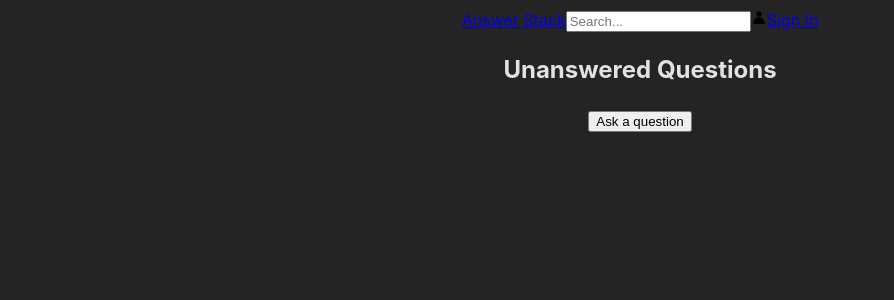
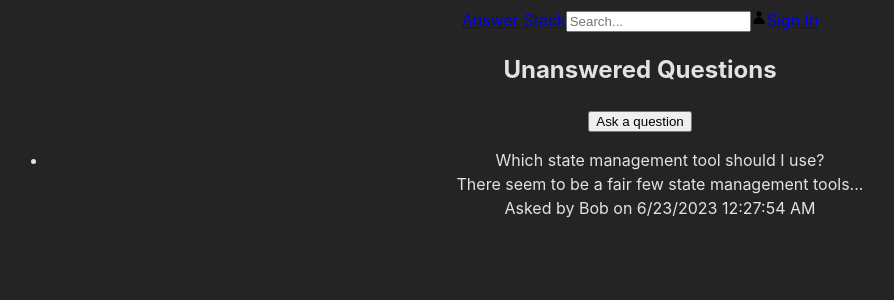
Before and after one commit to ikembakwem/answer-stack, a React (Vite) app: page / in a window 1280 px wide. Shown: the top 300 px of the page, without its empty margins (0-894 px from the left). Built offline with nearby package versions, Linux system fonts and the light colour scheme.

Commit message:
Added more components

```diff
--- a/index.html
+++ b/index.html
@@ -5,13 +5,13 @@
     <link
       rel="icon"
       type="image/svg+xml"
-      href="/vite.svg"
+      href="/person-f.svg"
     />
     <meta
       name="viewport"
       content="width=device-width, initial-scale=1.0"
     />
-    <title>My Portfolio</title>
+    <title>Answer Stack</title>
   </head>
   <body>
     <div id="app"></div>
--- a/src/HomePage.tsx
+++ b/src/HomePage.tsx
@@ -1,8 +1,14 @@
+import { getUnansweredQuestions } from "./QuestionsData";
+import { QuestionList } from "./QuestionList";
+import { Page } from "./Page";
+import { PageTitle } from "./PageTitle";
+
 export const HomePage = () => (
-  <div>
+  <Page>
     <div>
-      <h2>Unanswered Questions</h2>
+      <PageTitle>Unanswered Questions</PageTitle>
       <button>Ask a question</button>
     </div>
-  </div>
+    <QuestionList data={getUnansweredQuestions()} />
+  </Page>
 );
--- a/src/Icon.tsx
+++ b/src/Icon.tsx
@@ -1,4 +1,4 @@
-import user from "../public/person-f.svg";
+import user from "./assets/person-f.svg";
 
 export const UserIcon = () => (
   <img src={user} alt="User" width="16px" />
--- /dev/null
+++ b/src/Page.tsx
@@ -0,0 +1,17 @@
+import { FC } from "react";
+import { PageTitle } from "./PageTitle";
+
+interface Props {
+  title?: string;
+  children: React.ReactNode;
+}
+
+export const Page: FC<Props> = ({
+  title,
+  children,
+}) => (
+  <div>
+    {title && <PageTitle>{title}</PageTitle>}
+    {children}
+  </div>
+);
--- /dev/null
+++ b/src/PageTitle.tsx
@@ -0,0 +1,9 @@
+import { FC } from "react";
+
+interface Props {
+  children: React.ReactNode;
+}
+
+export const PageTitle: FC<Props> = ({ children }) => (
+  <h2>{children}</h2>
+);
--- /dev/null
+++ b/src/Question.tsx
@@ -0,0 +1,28 @@
+import { QuestionData } from "./QuestionsData";
+import { FC } from "react";
+
+interface Props {
+  data: QuestionData;
+  showContent?: boolean;
+}
+
+export const Question: FC<Props> = ({
+  data,
+  showContent = true,
+}) => (
+  <div>
+    <div>{data.title}</div>
+    {showContent && (
+      <div>
+        {data.content.length > 50
+          ? `${data.content.substring(0, 50)}...`
+          : data.content}
+      </div>
+    )}
+    <div>
+      {`Asked by ${
+        data.userName
+      } on ${data.created.toLocaleDateString()} ${data.created.toLocaleTimeString()}`}
+    </div>
+  </div>
+);
--- /dev/null
+++ b/src/QuestionList.tsx
@@ -0,0 +1,17 @@
+import { QuestionData } from "./QuestionsData";
+import { FC } from "react";
+import { Question } from "./Question";
+
+interface Props {
+  data: QuestionData[];
+}
+
+export const QuestionList: FC<Props> = ({ data }) => (
+  <ul>
+    {data.map((question) => (
+      <li key={question.questionId}>
+        <Question data={question} />
+      </li>
+    ))}
+  </ul>
+);
--- /dev/null
+++ b/src/QuestionsData.ts
@@ -0,0 +1,58 @@
+export interface QuestionData {
+  questionId: number;
+  title: string;
+  content: string;
+  userName: string;
+  created: Date;
+  answers: AnswerData[];
+}
+
+export interface AnswerData {
+  answerId: number;
+  content: string;
+  userName: string;
+  created: Date;
+}
+
+const questions: QuestionData[] = [
+  {
+    questionId: 1,
+    title: "Why should I learn TypeScript?",
+    content:
+      "TypeScript seems to be getting popular so I wondered whether it is worth my time learning it? What benefits does it give over JavaScript?",
+    userName: "Bob",
+    created: new Date(),
+    answers: [
+      {
+        answerId: 1,
+        content:
+          "To catch problems earlier speeding up your developments",
+        userName: "Jane",
+        created: new Date(),
+      },
+      {
+        answerId: 2,
+        content:
+          "So, that you can use the JavaScript features of tomorrow, today",
+        userName: "Fred",
+        created: new Date(),
+      },
+    ],
+  },
+  {
+    questionId: 2,
+    title: "Which state management tool should I use?",
+    content:
+      "There seem to be a fair few state management tools around for React - React, Unstated, ... Which one should I use?",
+    userName: "Bob",
+    created: new Date(),
+    answers: [],
+  },
+];
+
+export const getUnansweredQuestions =
+  (): QuestionData[] => {
+    return questions.filter(
+      (question) => question.answers.length === 0
+    );
+  };
```
Also changed, not shown: src/assets/person-f.svg (renamed from public/person-f.svg).
